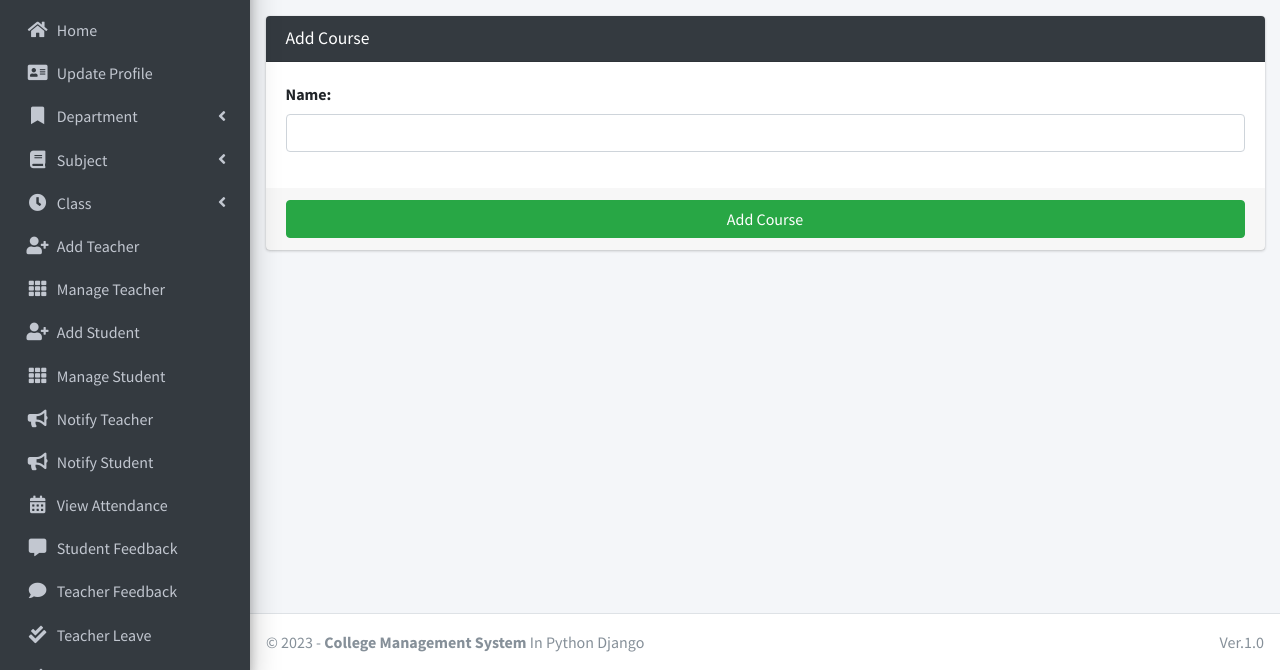
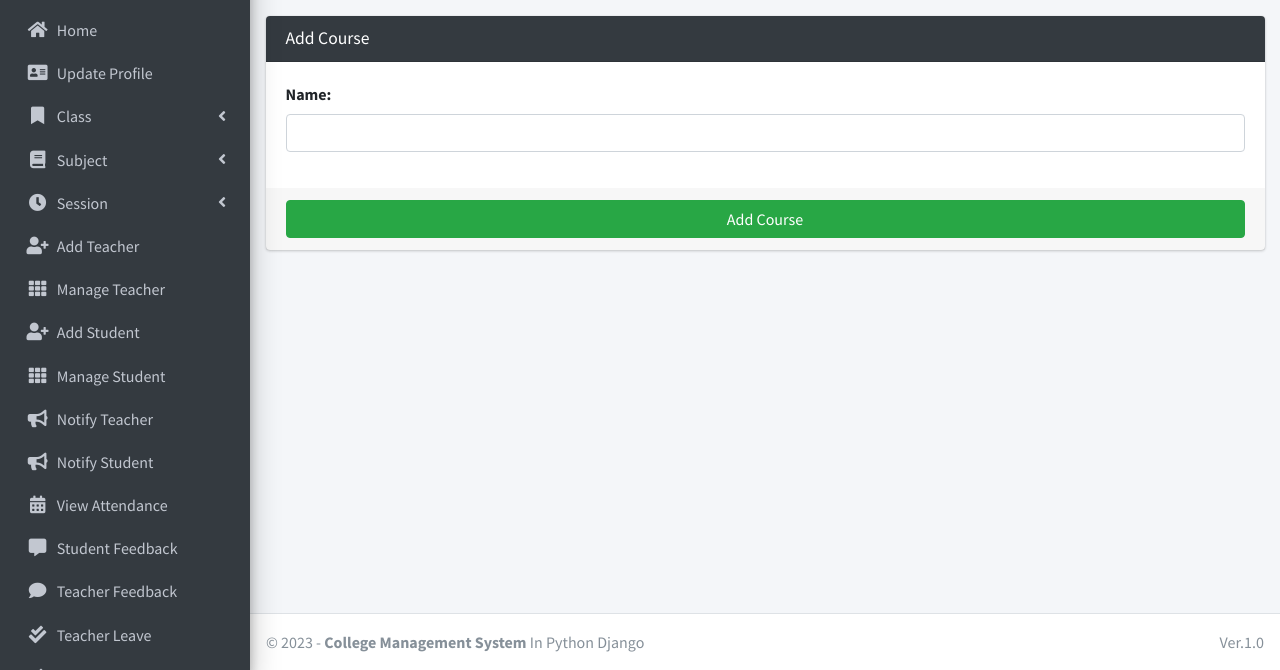
Before and after one commit to team-gigabyte10/college, a Django app: page /course/add in a window 1280 px wide. Shown: the part 130-800 px from the top of the page. Run offline with Django 3.2, Linux system fonts and the light colour scheme; a user stored in the database is signed in; some libraries are stand-ins or nearby versions.

Commit message:
Update sidebar_template.html

```diff
--- a/main_app/templates/main_app/sidebar_template.html
+++ b/main_app/templates/main_app/sidebar_template.html
@@ -52,7 +52,7 @@
                     <a href="#" class="nav-link">
                         <i class="nav-icon fas fa-bookmark"></i>
                         <p>
-                            Department
+                            Class
                             <i class="fas fa-angle-left right"></i>
                         </p>
                     </a>
@@ -63,7 +63,7 @@
                                 class="nav-link  {% if add_course == request.path %} active {% endif %}">
                                 <i class="far fa-circle nav-icon"></i>
                                 <p>
-                                    Add Department
+                                    Add Class
 
                                 </p>
                             </a>
@@ -75,7 +75,7 @@
                                 class="nav-link  {% if edit_course == request.path or manage_course == request.path %} active {% endif %}">
                                 <i class="far fa-circle nav-icon"></i>
                                 <p>
-                                    Manage Departments
+                                    Manage Class
 
                                 </p>
                             </a>
@@ -130,7 +130,7 @@
                     <a href="#" class="nav-link">
                         <i class="nav-icon fas fa-clock"></i>
                         <p>
-                            Class
+                            Session
                             <i class="fas fa-angle-left right"></i>
                         </p>
                     </a>
@@ -142,7 +142,7 @@
                                 class="nav-link  {% if add_session == request.path %} active {% endif %}">
                                 <i class="far fa-circle nav-icon"></i>
                                 <p>
-                                    Add Class
+                                    Add Session
 
                                 </p>
                             </a>
@@ -154,7 +154,7 @@
                                 class="nav-link  {% if edit_session == request.path or manage_session == request.path %} active {% endif %}">
                                 <i class="far fa-circle nav-icon"></i>
                                 <p>
-                                    Manage Class
+                                    Manage Session
 
                                 </p>
                             </a>
```
